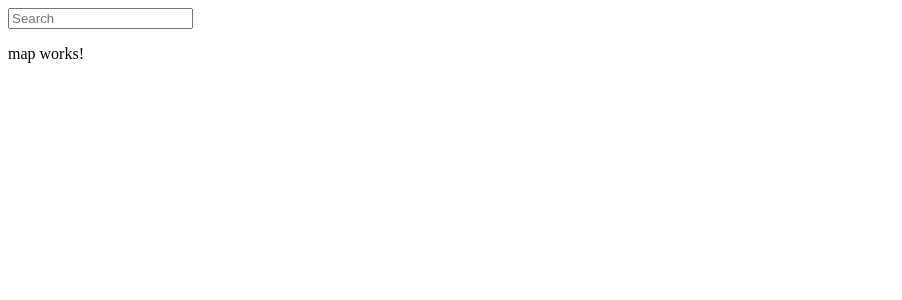
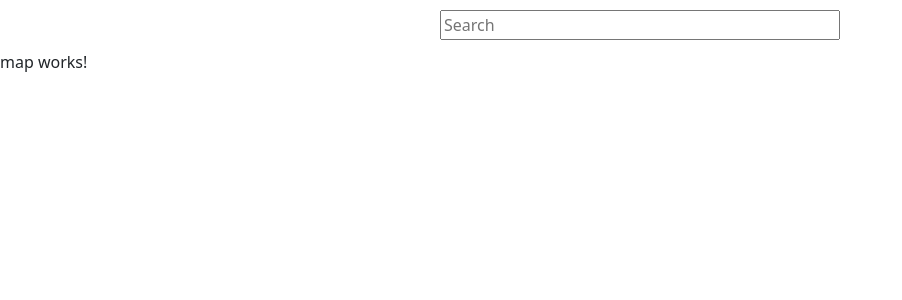
Before and after one commit to R-Ohman/smart-city-hackathon, an Angular app in the folder frontend/SmartCity/: page / in a window 1280 px wide. Shown: the top 300 px of the page, without its empty margins (0-902 px from the left). Built offline with nearby package versions, Linux system fonts and the light colour scheme.

Commit message:
feat: add bootstrap, update search nput appearance

```diff
--- a/frontend/SmartCity/angular.json
+++ b/frontend/SmartCity/angular.json
@@ -32,9 +32,12 @@
               }
             ],
             "styles": [
+              "node_modules/bootstrap/dist/css/bootstrap.min.css",
               "src/styles.scss"
             ],
-            "scripts": []
+            "scripts": [
+              "node_modules/bootstrap/dist/js/bootstrap.bundle.min.js"
+            ]
           },
           "configurations": {
             "production": {
--- a/frontend/SmartCity/package.json
+++ b/frontend/SmartCity/package.json
@@ -11,14 +11,17 @@
   "private": true,
   "dependencies": {
     "@angular/animations": "^18.0.0",
+    "@angular/cdk": "^17.0.0",
     "@angular/common": "^18.0.0",
     "@angular/compiler": "^18.0.0",
     "@angular/core": "^18.0.0",
     "@angular/forms": "^18.0.0",
+    "@angular/material": "^17.0.0",
     "@angular/platform-browser": "^18.0.0",
     "@angular/platform-browser-dynamic": "^18.0.0",
     "@angular/router": "^18.0.0",
     "@ngrx/signals": "^18.1.1",
+    "bootstrap": "^5.3.3",
     "rxjs": "~7.8.0",
     "tslib": "^2.3.0",
     "zone.js": "~0.14.3"
--- a/frontend/SmartCity/src/app/core/header/search/search.component.html
+++ b/frontend/SmartCity/src/app/core/header/search/search.component.html
@@ -5,4 +5,4 @@
       placeholder="Search"
       [(ngModel)]="searchQuery"
     />
-  </div>
+</div>
--- a/frontend/SmartCity/src/app/core/header/search/search.component.scss
+++ b/frontend/SmartCity/src/app/core/header/search/search.component.scss
@@ -0,0 +1,8 @@
+:host {
+    display: flex;
+
+    .search-container input {
+        width: 400px;
+        margin: 10px 0;
+    }
+}
```
Also changed, not shown: 1 other file (tests, documents, lock files or other folders).
